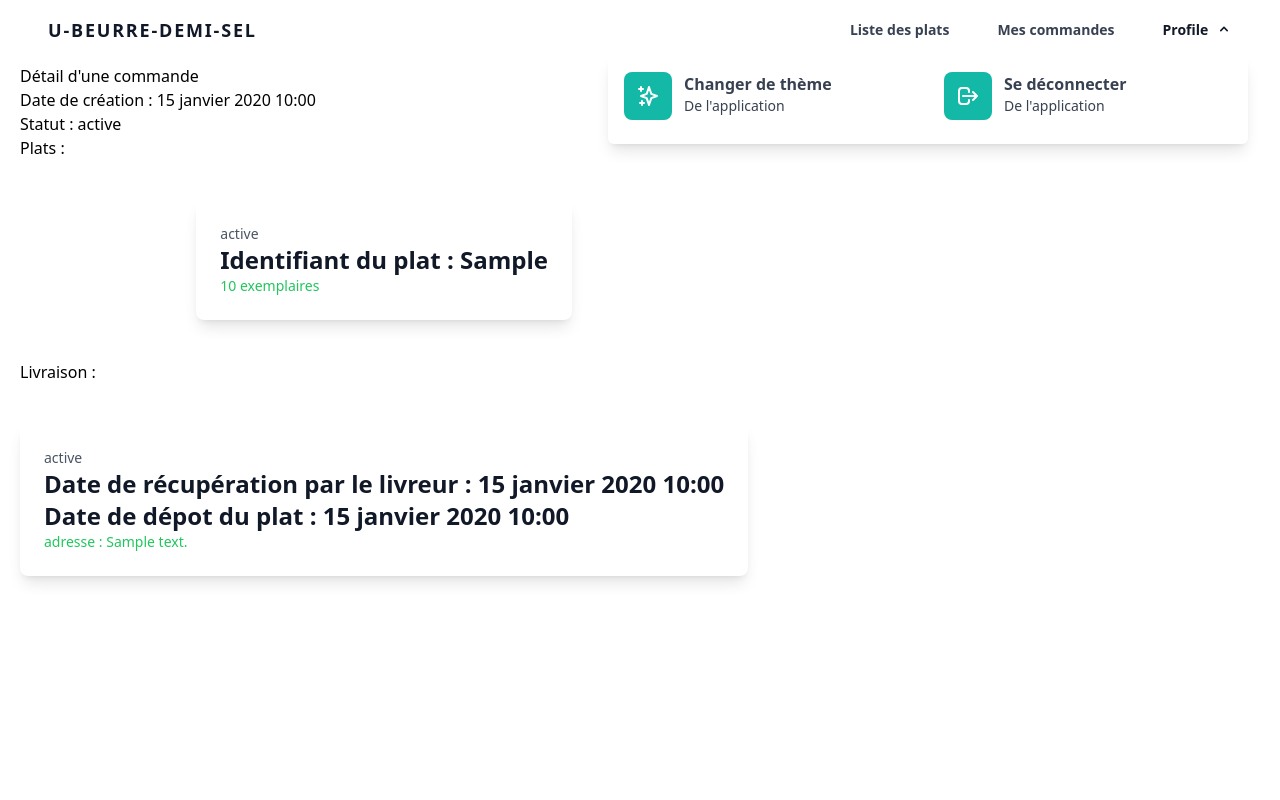
After one commit to ESGI-M2-IW/tp-microservices, a Django app: template srv-client/base/templates/base/courier_plate_details.html in a window 1280 px wide. The commit adds this page. Run offline with Django 5.2, Linux system fonts and the light colour scheme; the template is opened without the code that fills it: most values are stand-ins (such as "Sample title", 1, 10 or a date in 2020); some libraries are stand-ins or nearby versions.

Commit message:
feat: :sparkles: courier pages

```diff
--- /dev/null
+++ b/srv-client/base/templates/base/courier_plate_details.html
@@ -0,0 +1,54 @@
+{% extends 'base/base_customer.html' %}
+
+{% block title %}Détail d'une commande{% endblock %}
+
+{% block page %}
+    <h1>Détail d'une commande</h1>
+    <p>Date de création : {{ order.createdAt }}</p>
+    <p>Statut : {{ order.status }}</p>
+    <p>Plats :</p>
+    <div class="flex gap-2 flex-wrap justify-center">
+        {% for plate in order.orders_plates %}
+            <div class="mx-auto my-10">
+                <div class="bg-white shadow-lg rounded-lg p-6 space-y-4">
+                    <div class="flex items-center space-x-4">
+                        <div>
+                            <div class="text-gray-600 text-sm">
+                                {{ plate.status }}
+                            </div>
+                            <div class="text-gray-900 text-2xl font-semibold">
+                                Identifiant du plat : {{ plate.idPlate }}
+                                <span class="text-green-500 text-sm font-medium flex items-center">
+                                    {{ plate.quantity }} exemplaires
+                                </span>
+                            </div>
+                        </div>
+                    </div>
+                </div>
+            </div>
+        {% endfor %}
+    </div>
+    <p>Livraison :</p>
+    <div class="flex gap-2 flex-wrap justify-center">
+        {% for delivery in order.deliveries %}
+            <div class="mx-auto my-10">
+                <div class="bg-white shadow-lg rounded-lg p-6 space-y-4">
+                    <div class="flex items-center space-x-4">
+                        <div>
+                            <div class="text-gray-600 text-sm">
+                                {{ delivery.status }}
+                            </div>
+                            <div class="text-gray-900 text-2xl font-semibold">
+                                Date de récupération par le livreur : {{ delivery.pickup_time }}<br>
+                                Date de dépot du plat : {{ delivery.delivery_time }}
+                                <span class="text-green-500 text-sm font-medium flex items-center">
+                                    adresse : {{ delivery.deliveryAddress }}
+                                </span>
+                            </div>
+                        </div>
+                    </div>
+                </div>
+            </div>
+        {% endfor %}
+    </div>
+{% endblock %}
--- a/srv-client/base/urls.py
+++ b/srv-client/base/urls.py
@@ -15,6 +15,7 @@ urlpatterns = [
     path('customer/orders', views.customer_plates, name='customer_orders'),
     path('customer/orders/<int:id>', views.plate_details, name='plate_details'),
     path('courier/', views.courier_home, name='courier_home'),
+    path('courier/orders/<int:id>', views.courier_plate_details, name='courier_plate_details'),
     path('couriers/', views.courier_list, name='courier_list'),
     path('cook/', views.cook_home, name='cook_home'),
     path('cooks/', views.cook_list, name='cook_list'),
```
Also changed, not shown: srv-client/base/templates/base/deliveries_list.html (+22 -3 lines), srv-client/base/templates/base/my_deliveries.html (+22 -3 lines), srv-client/base/views.py (+36 -2 lines), srv-client/db.sqlite3.
